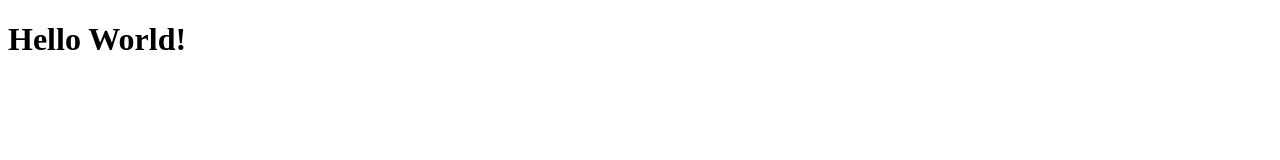
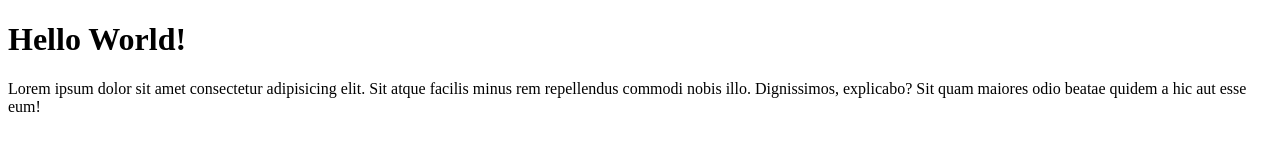
Before and after one commit to mrhnnn/rehann, a plain HTML site: page index.html in a window 1280 px wide. Drawn offline with Linux system fonts and the light colour scheme.

Commit message:
menambahkan paragraf

```diff
--- a/index.html
+++ b/index.html
@@ -10,6 +10,8 @@
 
 <body>
   <h1>Hello World!</h1>
+  <p>Lorem ipsum dolor sit amet consectetur adipisicing elit. Sit atque facilis minus rem repellendus commodi nobis
+    illo. Dignissimos, explicabo? Sit quam maiores odio beatae quidem a hic aut esse eum!</p>
 
 </body>
 
```
